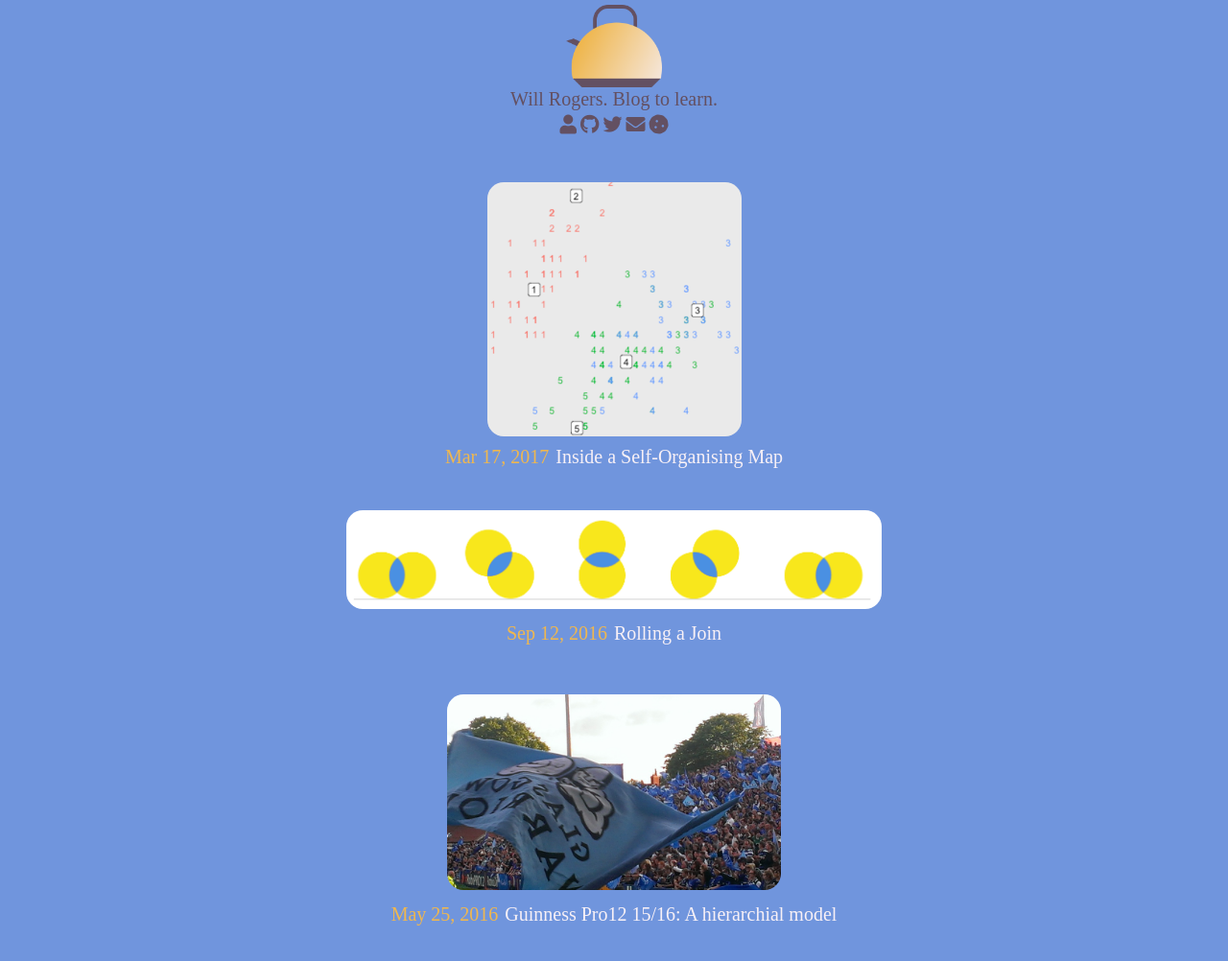
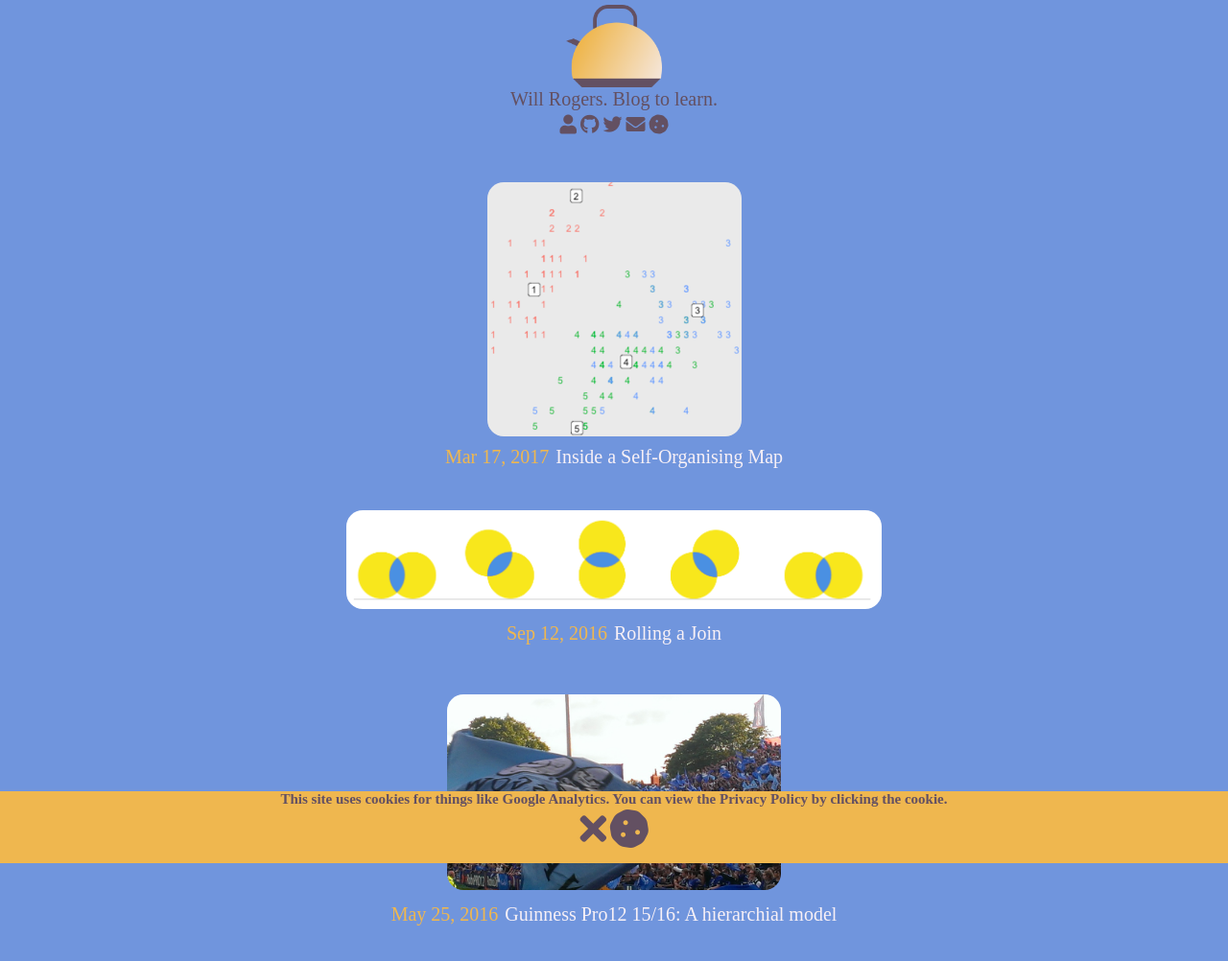
Before and after one commit to itsakettle/itsakettle.github.io, a Jekyll site: the page built from index.md, in a window 1280 px wide. Shown: the whole page at 96% size. Built offline with Jekyll 4.4.1, drawn with Linux system fonts in a browser that asks for light colours; nearby versions of some CDN libraries; some web fonts are replaced.

Commit message:
start banner

```diff
--- a/_includes/head.html
+++ b/_includes/head.html
@@ -13,5 +13,5 @@
 	<link rel="stylesheet" href="https://use.fontawesome.com/releases/v5.1.0/css/all.css" integrity="sha384-lKuwvrZot6UHsBSfcMvOkWwlCMgc0TaWr+30HWe3a4ltaBwTZhyTEggF5tJv8tbt" crossorigin="anonymous">
 	<script src='https://cdnjs.cloudflare.com/ajax/libs/mathjax/2.7.5/MathJax.js?config=TeX-MML-AM_CHTML' async></script>
 	<script src="https://ajax.googleapis.com/ajax/libs/jquery/3.3.1/jquery.min.js"></script>
-	<script src='assets/js/header_hover.js'></script>
+	<script src='assets/js/icon_hover.js'></script>
 </head>
--- a/_includes/header.html
+++ b/_includes/header.html
@@ -8,12 +8,12 @@
 			Will Rogers. Blog to learn.
 		</span>
 		<span>
-				<a id="about" class="icons" href="{{ site.url }}/about.html"><i class="fas fa-user"></i></a>
-				<a id="github" class="icons" href="https://github.com/{{ site.github_username }}"><i class="fab fa-github"></i></a>
-				<a id="twitter" class="icons" href="https://twitter.com/{{ site.twitter_username }}"><i class="fab fa-twitter"></i></a>
-				<a id="email" class="icons" href="mailto:{{site.email}}"><i class="fas fa-envelope"></i></a>
-				<a id="privacy" class="icons" href="{{ site.url }}/privacy_policy.html"><i class="fas fa-cookie"></i></a>
+				<a id=about class=icons href="{{ site.url }}/about.html"><i class="fas fa-user"></i></a>
+				<a id=github class=icons href="https://github.com/{{ site.github_username }}"><i class="fab fa-github"></i></a>
+				<a id=twitter class=icons href="https://twitter.com/{{ site.twitter_username }}"><i class="fab fa-twitter"></i></a>
+				<a id=email class=icons href="mailto:{{site.email}}"><i class="fas fa-envelope"></i></a>
+				<a id=privacy class=icons href="{{ site.url }}/privacy_policy.html"><i class="fas fa-cookie"></i></a>
 		</span>
-		<span id="icon_detail" class="icon-descriptions"> </span>
+		<span id=icon_detail class=icon-descriptions> </span>
 	</div>
 </header>
--- a/_layouts/default.html
+++ b/_layouts/default.html
@@ -9,6 +9,7 @@
 			<img class=grid-image style="max-width: {{ page.max_width }};"  src="{{ page.image }}">
 			{{ content }}
 		</article>
+		<div id=cookie_banner class=banner>  </div>
 	</main>
 </body>
 
--- a/_layouts/home.html
+++ b/_layouts/home.html
@@ -22,6 +22,17 @@
 			</a>
 				{% endfor %}
 			</div>
+			<div id=cookie_banner class=banner>
+				<div class=banner-content>
+						<span class=banner-text>
+								This site uses cookies for things like Google Analytics. You can view the Privacy Policy by clicking the cookie.
+						</span>
+						<div class=banner-buttons-container>
+							<a class=banner-dismiss href="{{ site.url }}/privacy_policy.html"><i class="fas fa-times"></i></a>
+							<a class=banner-privacy-policy href="{{ site.url }}/privacy_policy.html"><i class="fas fa-cookie"></i></a>
+					</div>
+				</div>
+			</div>
 	</main>
 </body>
 
--- a/assets/js/header_hover.js
+++ b/assets/js/icon_hover.js
@@ -1,7 +1,6 @@
+const iconHover = () => {
 
-window.onload = function() {
-
-  var iconDetail = document.getElementById('icon_detail');
+  let iconDetail = document.getElementById('icon_detail');
 
   $('#about').hover(function () {
         iconDetail.innerHTML = 'About';
@@ -28,8 +27,11 @@ window.onload = function() {
   });
 
   $('#privacy').hover(function () {
-    iconDetail.innerHTML = 'Privacy';
+    iconDetail.innerHTML = 'Privacy Policy';
   }, function () {
     iconDetail.innerHTML = '';
   });
 }
+
+
+window.addEventListener('load', iconHover)
--- a/css/main.scss
+++ b/css/main.scss
@@ -128,3 +128,55 @@ iframe {
   }
 
 }
+
+.banner {
+  height: 75px;
+  background-color: $orange;
+  width: 100%;
+  position: fixed;
+  bottom: 0;
+  left: 0;
+  font-size: 15px;
+
+  &-content {
+    display: flex;
+    flex-direction: column;
+    justify-content: center;
+    align-items: center;
+    max-width: 700px;
+    margin: auto;
+  }
+
+  &-text {
+    flex: 1;
+    font-weight: bold;
+    color: $black
+  }
+
+  &-button-container {
+    display: flex;
+    flex: 1;
+    flex-direction: row;
+    justify-content: center;
+    width: 100;
+  }
+
+  &-dismiss {
+    flex: 1;
+    color: $black;
+    font-size: 40px;
+    margin-bottom: 4px;
+    text-decoration: none;
+    border-bottom: none;
+  }
+
+  &-privacy-policy {
+    flex: 1;
+    color: $black;
+    font-size: 40px;
+    margin-bottom: 4px;
+    text-decoration: none;
+    border-bottom: none;
+  }
+
+}
```
Also changed, not shown: assets/js/cookie_banner.js (added, +8 -0 lines).
